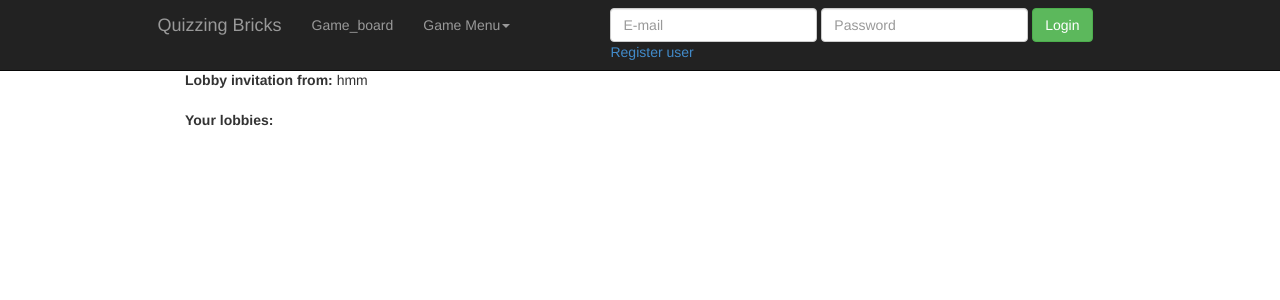
After one commit to quizzingbricks/quizzingbricks-core, a Flask app: template src/python/quizzingbricks/web/templates/lobby_list.html in a window 1280 px wide. The commit adds this page. Shown: the top 300 px of the page. Run offline with Flask 2, Linux system fonts and the light colour scheme; the template is opened without the code that fills it, so the values that code supplies are empty; parts of the project's set-up code (start-up, migrations or seed data) failed here and were passed over; some libraries are stand-ins or nearby versions.

Commit message:
moved some of the lobby functionallity to lobby_list and started working on better looks for views

```diff
--- a/src/python/quizzingbricks/web/static/css/top_bar_layout.css
+++ b/src/python/quizzingbricks/web/static/css/top_bar_layout.css
@@ -21,7 +21,17 @@ body {
 }
 
 #body_container {
-    max-width: 940px;
+    width: 940px;
+
+    overflow:auto;
+    padding-right: 15px;
+    padding-left: 15px;
+    margin-right: auto;
+    margin-left: auto;
+}
+
+#board_row {
+  height: 600px;
 }
 
 
@@ -60,3 +70,12 @@ body {
     height:100px;
     background-color: #2cabe2;
 }
+
+
+#row_even{
+  background-color: green;
+}
+
+#row_odd {
+  background-color: teal;
+}
--- /dev/null
+++ b/src/python/quizzingbricks/web/templates/lobby_list.html
@@ -0,0 +1,70 @@
+{% extends "top_bar_layout.html" %}
+{% block body %}
+
+
+
+      <div class="row">
+        <div class="col-xs-12">
+          <b>Lobby invitation from:</b>
+          hmm
+          {% set row = 'odd' %}
+          {% for lobby in lobby_list %}
+            {{row}}
+            {% if lobby.owner.id !=  session['userId']  %}
+
+              {% for member  in lobby.lobbymembers %}
+
+                {% if member.user.id == session['userId'] and member.status == "invited" %}
+
+
+                  {% if row == 'odd' %}
+
+                    <div class="row" id="row_odd"  >
+                    {% set row = 'even' %}
+                    {{row}}
+                  {% elif row == 'even'%}
+                    <div class="row" id="row_even"  >
+                    {%set row = 'odd'%}
+                  {% endif %}
+
+
+
+
+
+                    <form action = "{{ url_for('accept_invite', game_type=game_type, lobby_id=lobby_id) }}" method=post>
+                      <input name="invite_lobby_id" value='{{lobby.lobbyId}}' hidden ><br>
+                      LobbyId: {{lobby.lobbyId}} <br>
+                      {{lobby.owner.email}} <button name="accepted_invite" type=submit> Accept invite </button> <button name="declined_invite" type=submit> Decline </button>
+                    </form>
+
+                  </div>
+                {% endif %}
+
+
+              {% endfor %}
+            {% endif %}
+
+          {% endfor %}
+
+          <br>
+          <br>
+          <b>Your lobbies:</b>
+          {% for lobby in lobby_list %}
+            {% if lobby.owner.id ==  session['userId'] %}
+              <a href="/lobby/{{lobby.gameType}}/{{lobby.lobbyId}}">
+                <div style="text-align:left;">
+                 Lobby:Id   {{lobby.lobbyId}}
+                </div>
+              </a>
+            {% endif %}
+          {% endfor %}
+        </div>
+      </div>
+
+
+
+
+
+
+
+{% endblock %}
--- a/src/python/quizzingbricks/web/templates/top_bar_layout.html
+++ b/src/python/quizzingbricks/web/templates/top_bar_layout.html
@@ -66,6 +66,7 @@
             <li><a href="/create_lobby/2">Create Game 2p</a></li>
             <li><a href="/create_lobby/4">Create Game 4p</a></li>
             <li><a href="/add_friend">Friends List</a></li>
+            <li><a href="/lobby_list">Lobby List</a></li>
             <li class="divider"></li>
             <li class="dropdown-header">Misc</li>
             <li><a href="/about">About</a></li>
@@ -126,7 +127,7 @@
   {% endblock %}
 
 
-  <div class="container" id="body_container">
+  <div  id="body_container">
   {% block body %} {% endblock %}
   </div>
 
```
Also changed, not shown: src/python/quizzingbricks/web/templates/create_game.html (+4 -9 lines), src/python/quizzingbricks/web/templates/friends_list.html (+18 -14 lines), src/python/quizzingbricks/web/templates/game_board.html (+5 -10 lines), src/python/quizzingbricks/web/views/lobby.py (+43 -69 lines).
